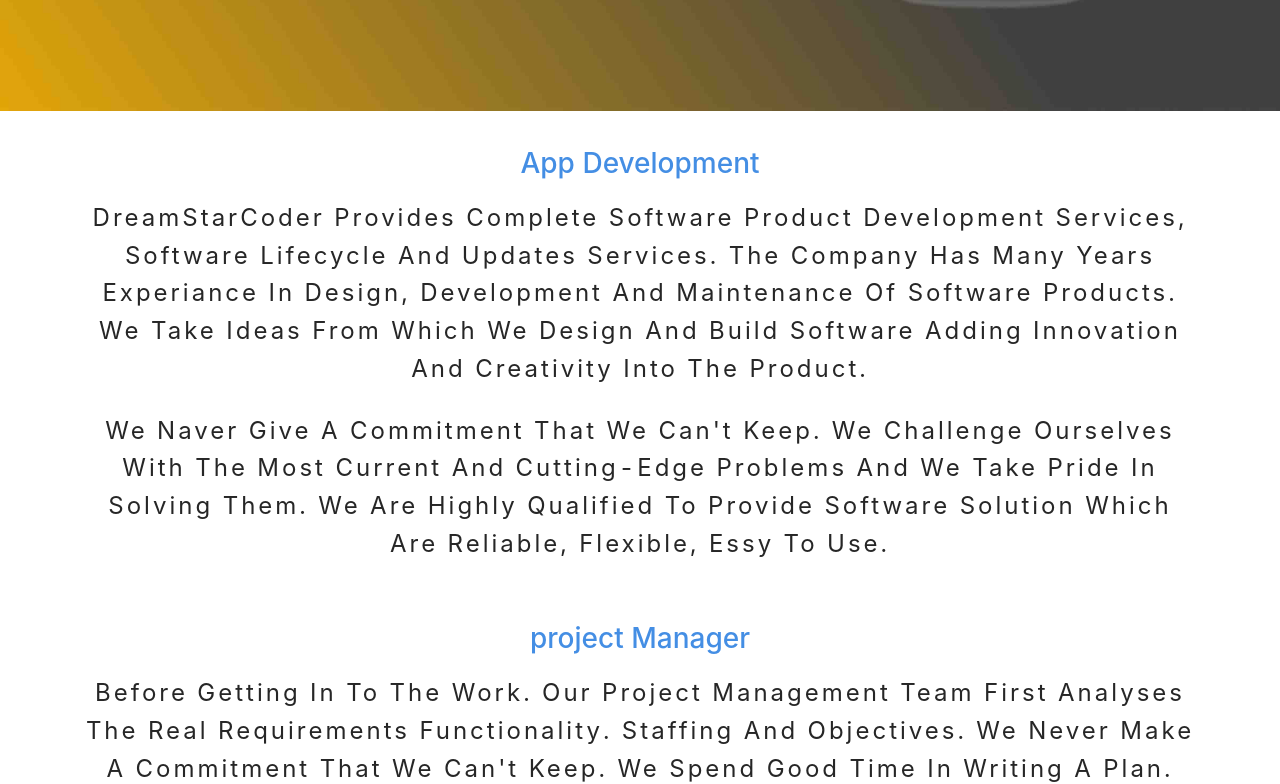
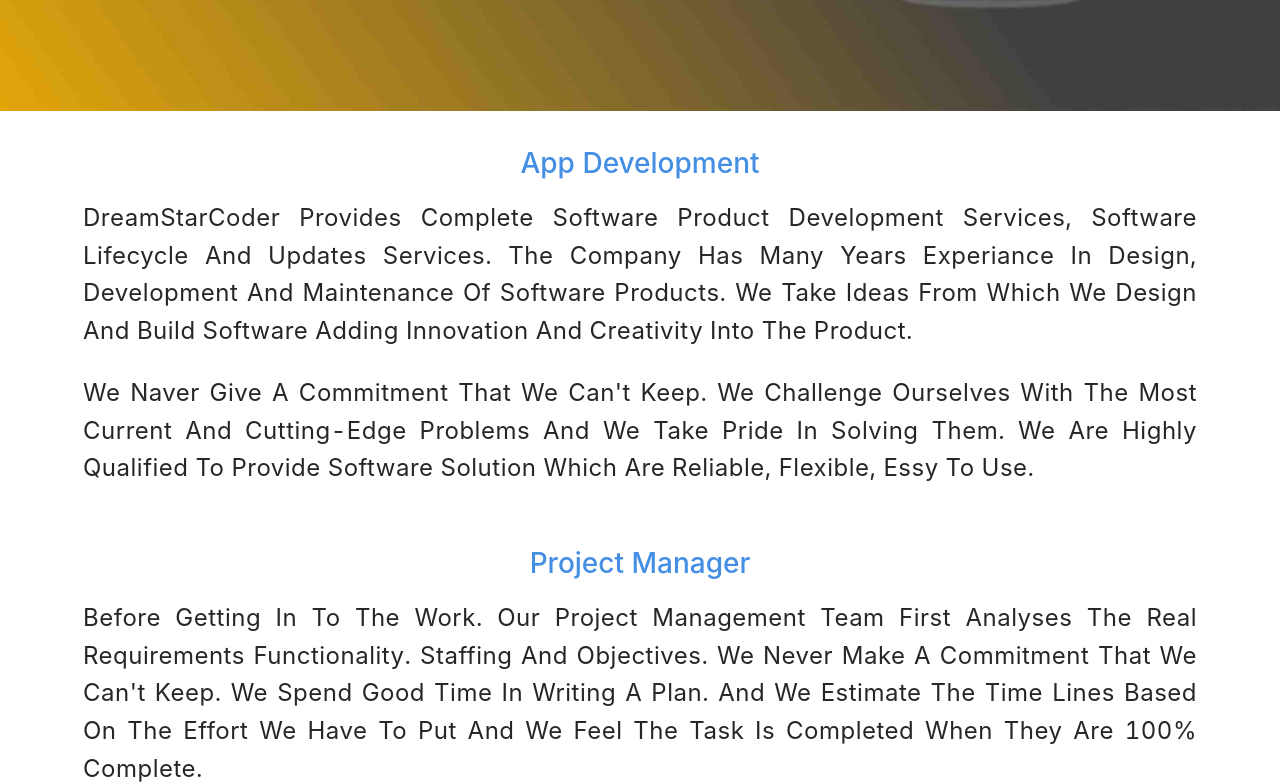
Before and after one commit to A-Wahabb/DreamStar, a React (Create React App) app: page /app-development in a window 1280 px wide. Shown: the part 719-1503 px from the top of the page. Built offline with nearby package versions, Linux system fonts and the light colour scheme.

Commit message:
icon name change

```diff
--- a/src/components/AppDevelopment.css
+++ b/src/components/AppDevelopment.css
@@ -1,13 +1,16 @@
+.AppDevelopment_content{
+    padding-right: 83px;
+    padding-left: 83px;
+}
 .AppDevelopment_heading{
     padding-top: 30px;
+    text-transform: capitalize;
+    text-align: center;
     color: #448ee4;
-    text-align: center;
 }
 .AppDevelopment_peragraf{
-    text-align: center;
-    padding-right: 83px;
-    padding-left: 83px;
+    text-align: justify;
     font-size: 24px;
     text-transform: capitalize;
-    letter-spacing: 3px;
+    letter-spacing: 0.5px;
 }
```
Also changed, not shown: public/andriodicon.png (renamed from public/andriod_icon.png).
